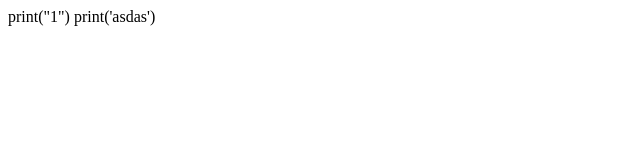
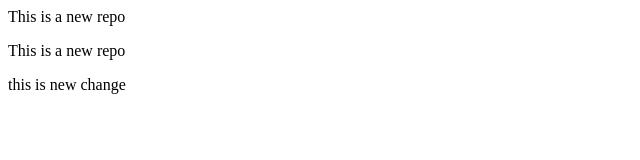
Before and after one commit to kartikdahake/Python_Project, a plain HTML site: page LocalRepo/index.html in a window 1280 px wide. Shown: the whole page, without its empty margins (0-640 px from the left). Drawn offline with Linux system fonts and the light colour scheme.

Commit message:
new changes

```diff
--- a/LocalRepo/index.html
+++ b/LocalRepo/index.html
@@ -1,2 +1,3 @@
-print("1")
-print('asdas')
+<p> This is a new repo <p>
+    <p> This is a new repo </p>
+    <p> this is new change <p>
```
